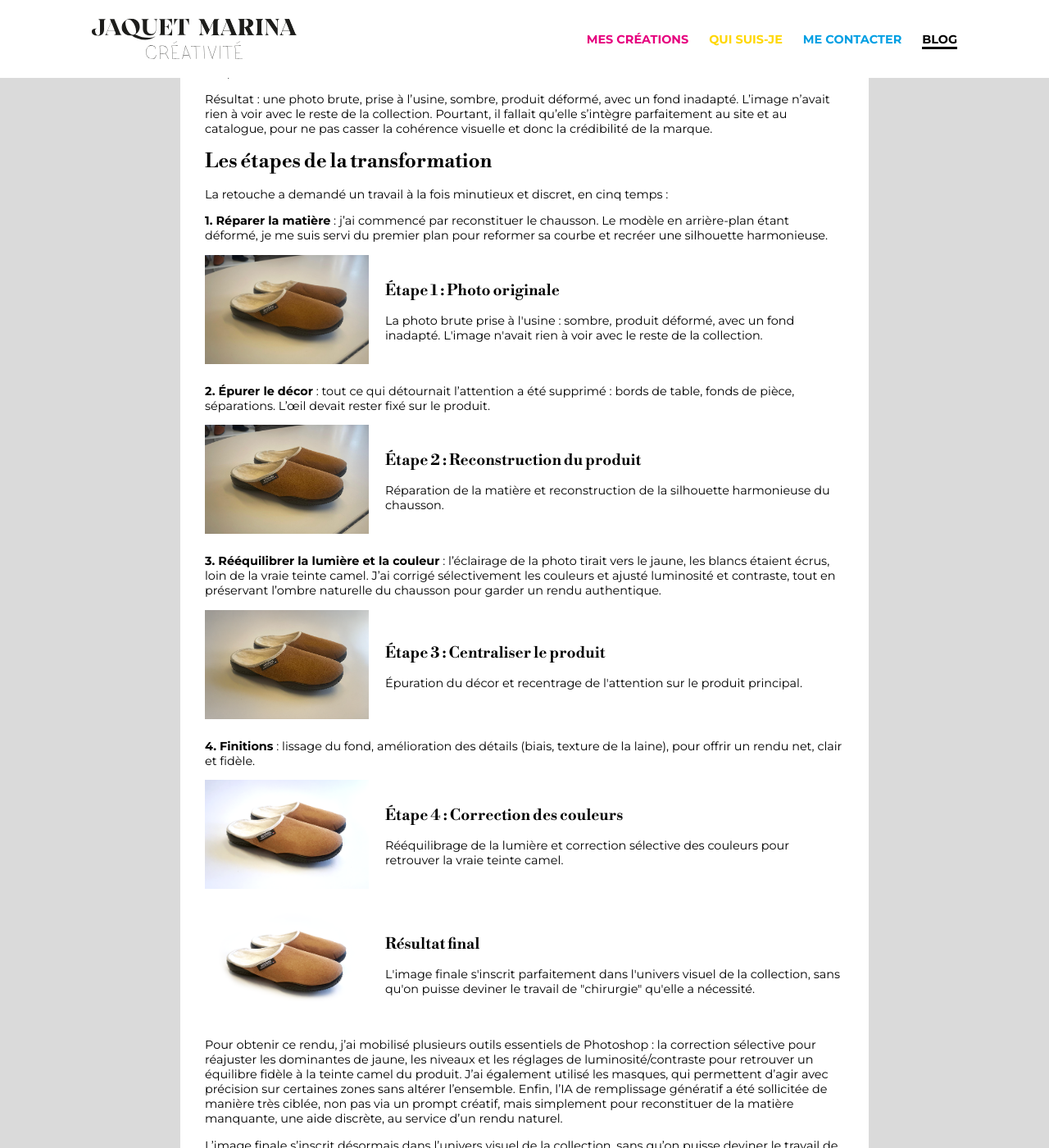
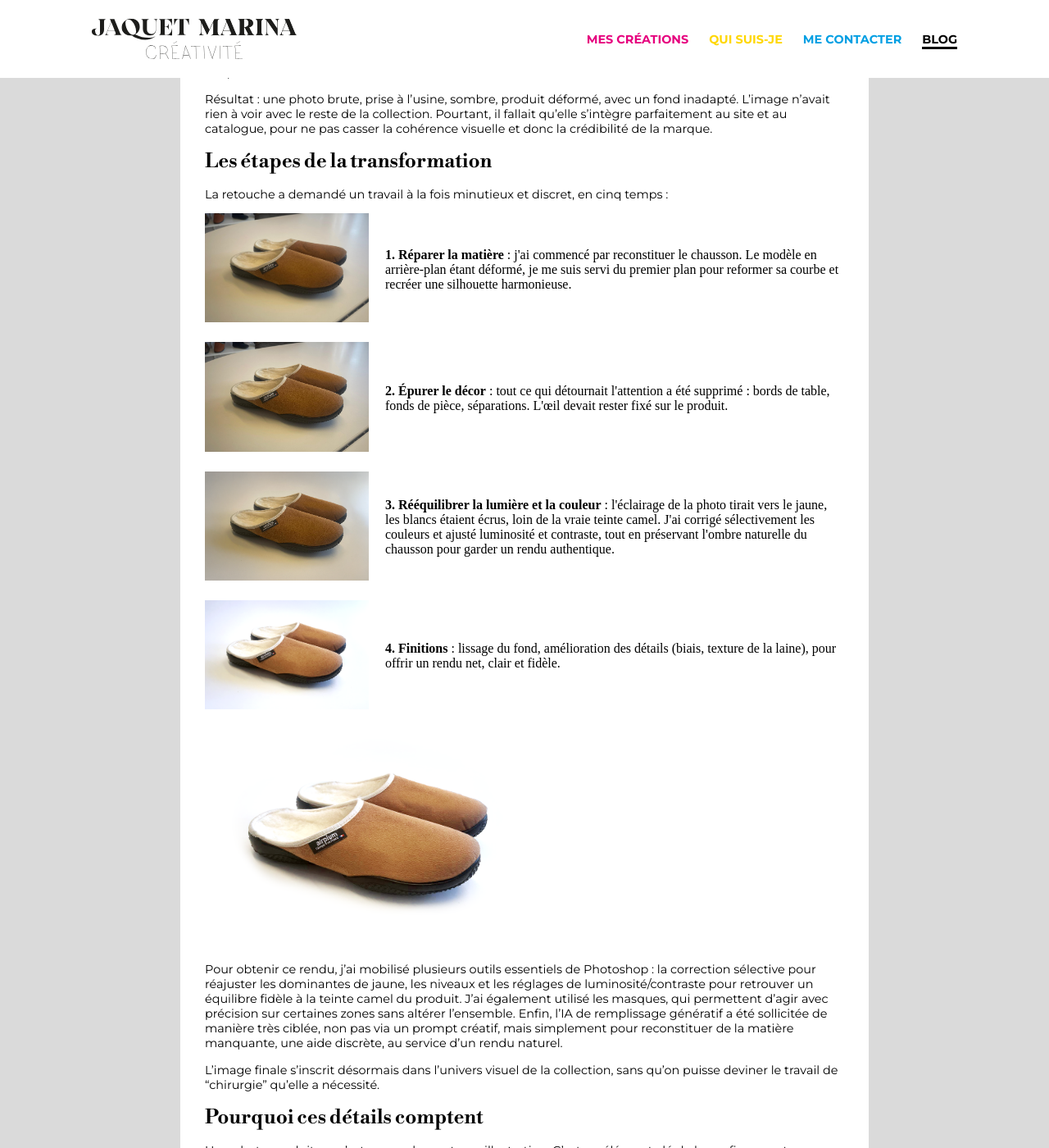
Before and after one commit to minaLagorio/minaLagorio.github.io, a Jekyll site: the page built from _posts/2025-09-19-retouche-photo-produit.md, in a window 1280 px wide and 1400 px high, scrolled down 403 px. Shown: the whole window at 82% size. Built offline with Jekyll 4.4.1, drawn with Linux system fonts in a browser that asks for light colours.

Commit message:
Updates last blog post

```diff
--- a/_compress_images_cache.yml
+++ b/_compress_images_cache.yml
@@ -179,3 +179,9 @@ assets/images/posts/retouche-photo-produit-airplum/Photoshop_centraliser_le_prod
 assets/images/posts/retouche-photo-produit-airplum/Photoshop_correction_de_couleurs_etape_4.png: Photoshop_correction_de_couleurs_etape_4.png
 assets/images/posts/retouche-photo-produit-airplum/Photoshop_reconstruction_du_produit_etape_2.png: Photoshop_reconstruction_du_produit_etape_2.png
 assets/images/posts/retouche-photo-produit-airplum/thumbnail.jpg: thumbnail.jpg
+assets/images/posts/retouche-photo-produit/Photo_finale_pour_mise_en_ligne.png: Photo_finale_pour_mise_en_ligne.png
+assets/images/posts/retouche-photo-produit/Photo_originale_etape_1.png: Photo_originale_etape_1.png
+assets/images/posts/retouche-photo-produit/Photoshop_centraliser_le_produit_etape_3.png: Photoshop_centraliser_le_produit_etape_3.png
+assets/images/posts/retouche-photo-produit/Photoshop_correction_de_couleurs_etape_4.png: Photoshop_correction_de_couleurs_etape_4.png
+assets/images/posts/retouche-photo-produit/Photoshop_reconstruction_du_produit_etape_2.png: Photoshop_reconstruction_du_produit_etape_2.png
+assets/images/posts/retouche-photo-produit/thumbnail.jpg: thumbnail.jpg
--- a/_posts/2025-09-19-retouche-photo-produit-airplum.md
+++ b/_posts/2025-09-19-retouche-photo-produit.md
@@ -18,73 +18,47 @@ Résultat : une photo brute, prise à l'usine, sombre, produit déformé, avec u
 ## Les étapes de la transformation
 La retouche a demandé un travail à la fois minutieux et discret, en cinq temps :
 
-**1. Réparer la matière** : j'ai commencé par reconstituer le chausson. Le modèle en arrière-plan étant déformé, je me suis servi du premier plan pour reformer sa courbe et recréer une silhouette harmonieuse.
+<div class="container container-row centered-content">
+    <div>
+        <img alt="Photo originale étape 1" class="medium" src="{{"/assets/images/posts/retouche-photo-produit/Photo_originale_etape_1.png" | relative_url }}" />
+    </div>
+    <div class="container-item-1">
+        <b>1. Réparer la matière</b> : j'ai commencé par reconstituer le chausson. Le modèle en arrière-plan étant déformé, je me suis servi du premier plan pour reformer sa courbe et recréer une silhouette harmonieuse.
+    </div>
+</div>
+
+
 
 <div class="container container-row centered-content">
     <div>
-        <img alt="Photo originale étape 1" class="medium" src="{{"/assets/images/posts/retouche-photo-produit-airplum/Photo_originale_etape_1.png" | relative_url }}" />
+        <img alt="Reconstruction du produit étape 2" class="medium" src="{{"/assets/images/posts/retouche-photo-produit/Photoshop_reconstruction_du_produit_etape_2.png" | relative_url }}" />
     </div>
     <div class="container-item-1">
-        <h3>Étape 1 : Photo originale</h3>
-        <p>
-            La photo brute prise à l'usine : sombre, produit déformé, avec un fond inadapté. L'image n'avait rien à voir avec le reste de la collection.
-        </p>
-    </div>
-</div>
-
-**2. Épurer le décor** : tout ce qui détournait l'attention a été supprimé : bords de table, fonds de pièce, séparations. L'œil devait rester fixé sur le produit.
-
-<div class="container container-row centered-content">
-    <div>
-        <img alt="Reconstruction du produit étape 2" class="medium" src="{{"/assets/images/posts/retouche-photo-produit-airplum/Photoshop_reconstruction_du_produit_etape_2.png" | relative_url }}" />
-    </div>
-    <div class="container-item-1">
-        <h3>Étape 2 : Reconstruction du produit</h3>
-        <p>
-            Réparation de la matière et reconstruction de la silhouette harmonieuse du chausson.
-        </p>
-    </div>
-</div>
-
-**3. Rééquilibrer la lumière et la couleur** : l'éclairage de la photo tirait vers le jaune, les blancs étaient écrus, loin de la vraie teinte camel. J'ai corrigé sélectivement les couleurs et ajusté luminosité et contraste, tout en préservant l'ombre naturelle du chausson pour garder un rendu authentique.
-
-<div class="container container-row centered-content">
-    <div>
-        <img alt="Centraliser le produit étape 3" class="medium" src="{{"/assets/images/posts/retouche-photo-produit-airplum/Photoshop_centraliser_le_produit_etape_3.png" | relative_url }}" />
-    </div>
-    <div class="container-item-1">
-        <h3>Étape 3 : Centraliser le produit</h3>
-        <p>
-            Épuration du décor et recentrage de l'attention sur le produit principal.
-        </p>
-    </div>
-</div>
-
-**4. Finitions** : lissage du fond, amélioration des détails (biais, texture de la laine), pour offrir un rendu net, clair et fidèle.
-
-<div class="container container-row centered-content">
-    <div>
-        <img alt="Correction des couleurs étape 4" class="medium" src="{{"/assets/images/posts/retouche-photo-produit-airplum/Photoshop_correction_de_couleurs_etape_4.png" | relative_url }}" />
-    </div>
-    <div class="container-item-1">
-        <h3>Étape 4 : Correction des couleurs</h3>
-        <p>
-            Rééquilibrage de la lumière et correction sélective des couleurs pour retrouver la vraie teinte camel.
-        </p>
+        <b>2. Épurer le décor</b> : tout ce qui détournait l'attention a été supprimé : bords de table, fonds de pièce, séparations. L'œil devait rester fixé sur le produit.
     </div>
 </div>
 
 <div class="container container-row centered-content">
     <div>
-        <img alt="Photo finale pour mise en ligne" class="medium" src="{{"/assets/images/posts/retouche-photo-produit-airplum/Photo_finale_pour_mise_en_ligne.png" | relative_url }}" />
+        <img alt="Centraliser le produit étape 3" class="medium" src="{{"/assets/images/posts/retouche-photo-produit/Photoshop_centraliser_le_produit_etape_3.png" | relative_url }}" />
     </div>
     <div class="container-item-1">
-        <h3>Résultat final</h3>
-        <p>
-            L'image finale s'inscrit parfaitement dans l'univers visuel de la collection, sans qu'on puisse deviner le travail de "chirurgie" qu'elle a nécessité.
-        </p>
+        <b>3. Rééquilibrer la lumière et la couleur</b> : l'éclairage de la photo tirait vers le jaune, les blancs étaient écrus, loin de la vraie teinte camel. J'ai corrigé sélectivement les couleurs et ajusté luminosité et contraste, tout en préservant l'ombre naturelle du chausson pour garder un rendu authentique.
     </div>
 </div>
+
+
+
+<div class="container container-row centered-content">
+    <div>
+        <img alt="Correction des couleurs étape 4" class="medium" src="{{"/assets/images/posts/retouche-photo-produit/Photoshop_correction_de_couleurs_etape_4.png" | relative_url }}" />
+    </div>
+    <div class="container-item-1">
+        <b>4. Finitions</b> : lissage du fond, amélioration des détails (biais, texture de la laine), pour offrir un rendu net, clair et fidèle.
+    </div>
+</div>
+
+<img alt="Photo finale pour mise en ligne" class="large" src="{{"/assets/images/posts/retouche-photo-produit/Photo_finale_pour_mise_en_ligne.png" | relative_url }}" />
 
 Pour obtenir ce rendu, j'ai mobilisé plusieurs outils essentiels de Photoshop : la correction sélective pour réajuster les dominantes de jaune, les niveaux et les réglages de luminosité/contraste pour retrouver un équilibre fidèle à la teinte camel du produit. J'ai également utilisé les masques, qui permettent d'agir avec précision sur certaines zones sans altérer l'ensemble. Enfin, l'IA de remplissage génératif a été sollicitée de manière très ciblée, non pas via un prompt créatif, mais simplement pour reconstituer de la matière manquante, une aide discrète, au service d'un rendu naturel.
 
```
Also changed, not shown: other parts of _posts/2025-09-19-retouche-photo-produit.md (+2 -2 lines), assets/images/posts/retouche-photo-produit/Photo_finale_pour_mise_en_ligne.png (renamed from assets/images/posts/retouche-photo-produit-airplum/Photo_finale_pour_mise_en_ligne.png), assets/images/posts/retouche-photo-produit/Photo_originale_etape_1.png (renamed from assets/images/posts/retouche-photo-produit-airplum/Photo_originale_etape_1.png), assets/images/posts/retouche-photo-produit/Photoshop_centraliser_le_produit_etape_3.png (renamed from assets/images/posts/retouche-photo-produit-airplum/Photoshop_centraliser_le_produit_etape_3.png), assets/images/posts/retouche-photo-produit/Photoshop_correction_de_couleurs_etape_4.png (renamed from assets/images/posts/retouche-photo-produit-airplum/Photoshop_correction_de_couleurs_etape_4.png), assets/images/posts/retouche-photo-produit/Photoshop_reconstruction_du_produit_etape_2.png (renamed from assets/images/posts/retouche-photo-produit-airplum/Photoshop_reconstruction_du_produit_etape_2.png), 2 other files.
